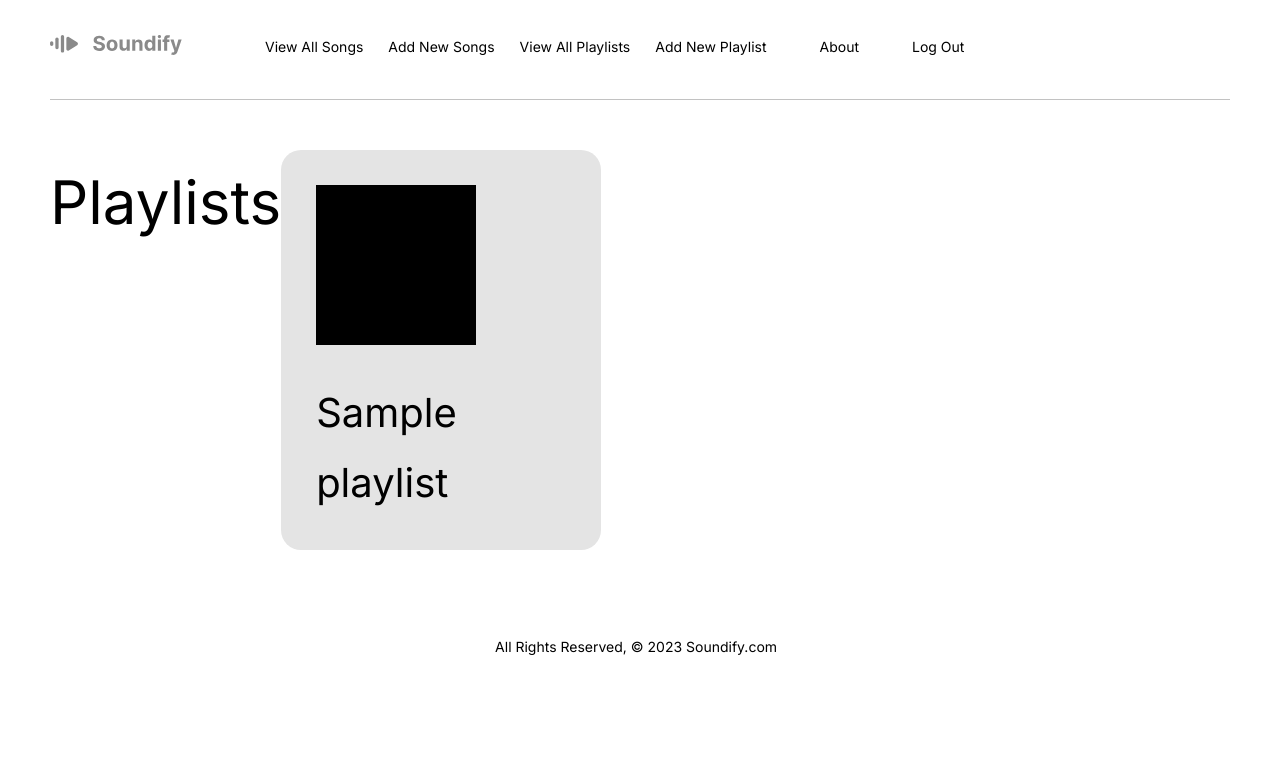
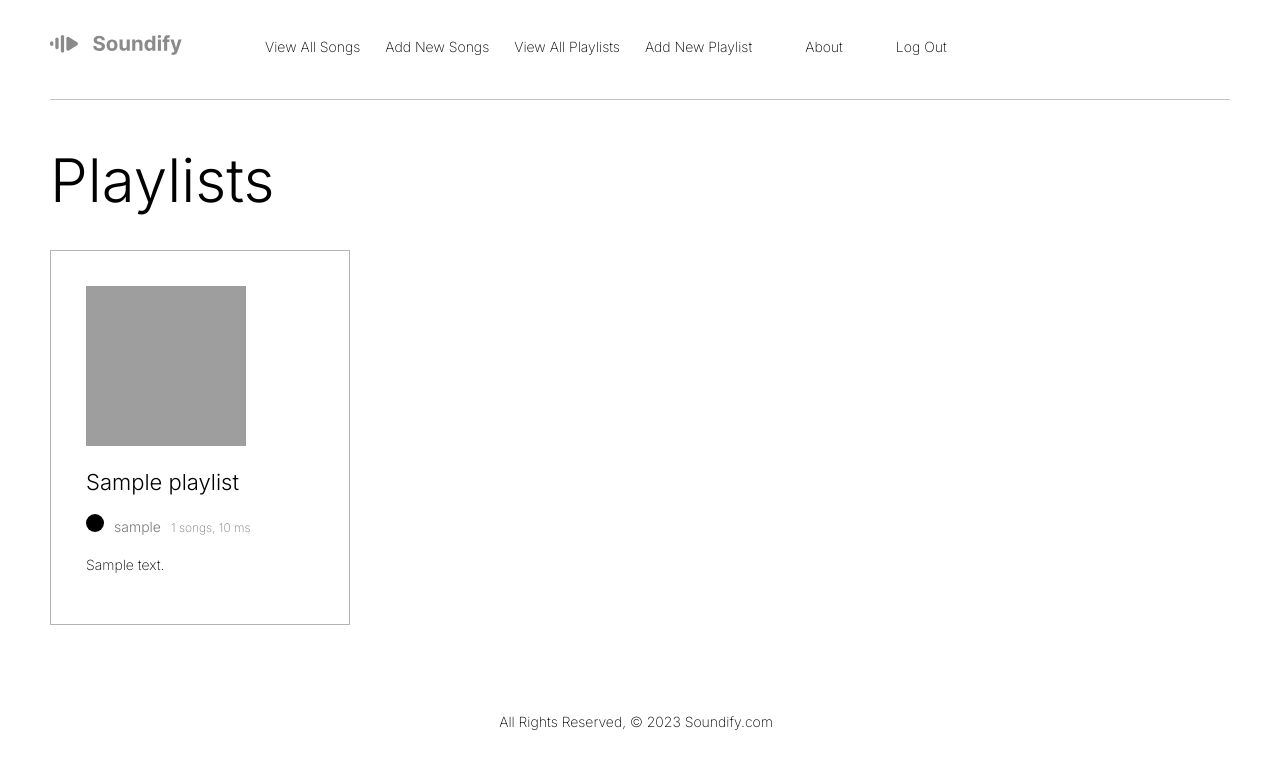
Before and after one commit to seanh101/Soundify, a Django app: page /playlists/ in a window 1280 px wide. Shown: the top 769 px of the page. Run offline with Django 4.2, Linux system fonts and the light colour scheme; a user stored in the database is signed in; tables that the repository leaves empty hold one stand-in row (values such as "Sample post"); grey boxes are pictures that could not be loaded.

Commit message:
Update styling for playlists
Co-authored-by: Marley Sellem <mzsellem@hotmail.com>

```diff
--- a/main_app/static/css/ian.css
+++ b/main_app/static/css/ian.css
@@ -1,8 +1,14 @@
+@import url('https://fonts.googleapis.com/css2?family=Geologica:wght@100;200;300;400;500;600;700;800;900&display=swap');
+
 :root {
     --pl-image-hw: 200px;
     --pl-info-edit-width: 28px;
 
 }
+
+/* *, header, nav {
+    background: rgb(246, 246, 246);
+} */
 
 .pl-card-container {
     width: 100%;
@@ -83,8 +89,6 @@ table {
 
 .song-list-table thead th {
     height: 50px;
-
-
 }
 
 .song-list-table tbody td {
@@ -96,6 +100,8 @@ table {
 
 th {
     text-align: left;
+    letter-spacing: 0.03em;
+    font-weight: 500;
 }
 
 .pl-img-container {
--- a/main_app/static/css/style.css
+++ b/main_app/static/css/style.css
@@ -10,7 +10,8 @@
 *::before,
 *::after {
     box-sizing: border-box;
-    font-family: "Inter", sans-serif;
+    font-family: 'Geologica', sans-serif;
+    font-weight: 200;
 }
 
 @media (prefers-reduced-motion: no-preference) {
@@ -57,10 +58,7 @@ html {
 
 body {
     text-rendering: optimizeLegibility;
-
     background: white;
-    font-family: "Inter", sans-serif;
-    font-weight: 400;
     line-height: 1.75;
     color: #000000;
 }
@@ -70,8 +68,8 @@ h2,
 h3,
 h4,
 h5 {
-    font-family: "Inter", sans-serif;
-    font-weight: 400;
+    font-weight: 300;
+    line-height: 1;
 }
 
 h1 {
@@ -84,6 +82,7 @@ h2 {
 
 h3 {
     font-size: 2.143rem;
+    letter-spacing: -0.005em;
 }
 
 h4 {
@@ -130,6 +129,11 @@ dl {
 sub,
 sup {
     line-height: 0;
+}
+
+th {
+    font-weight: 300;letter-spacing: 0.03em;
+    font-weight: 500;
 }
 
 /* -------------------- End boilerplate -------------------- */
@@ -234,24 +238,44 @@ footer {
     display: flex;
     flex-direction: row;
     justify-content: flex-start;
+    flex-wrap: wrap;
+}
 
+.pl-index-title {
+    width: 90vw;
 }
 
 .pl-card {
-    --h: 400px;
-    --w: calc(400px * 0.8);
+    --h: 375px;
+    --w: calc(var(--h) * 0.8);
     /* 320 */
     height: var(--h);
     width: var(--w);
-    background: #e4e4e4;
-    border-radius: 20px;
+    background: rgba(0,0,0,0);
+    /* border-radius: 20px; */
     padding: 35px;
     overflow-y: hidden;
+    border: 1px solid #B4B4B4;
+    position: relative;
+}
+
+.pl-card a {
+    top:0;
+    left:0;
+    right:0;
+    bottom:0;
+    position: absolute;
+}
+
+.pl-card:hover {
+    background: linear-gradient(180deg, rgba(252, 252, 252, 0.5) 0%, rgba(232, 232, 232, 0.4) 78.12%);
 }
 
 .pl-card-title {
     display: block;
     max-width: calc();
+    margin: 1.25rem 0;
+    margin-bottom: 1.5rem;
 }
 
 h1 {
@@ -263,6 +287,7 @@ h1 {
     background: black;
     height: 160px;
     width: 160px;
+    /* border-radius: 14px; */
 }
 
 .profile-img {
@@ -279,11 +304,15 @@ h1 {
     display: block;
 } */
 
+.pl-card-author, .pl-card-details {
+    color: #797979;
+
+}
+
 .pl-card-author {
-    font-family: "Inter";
     font-style: normal;
-    font-weight: 400;
-    font-size: 20px;
+    font-weight: 300;
+    font-size: 14px;
     line-height: 24px;
     /* leading-trim and text-edge are draft CSS properties.
 
@@ -313,7 +342,6 @@ h1 {
 }
 
 .pl-card-description {
-    font-family: "Inter";
     font-style: normal;
     font-weight: 400;
     font-size: 14px;
--- a/main_app/templates/playlists/detail.html
+++ b/main_app/templates/playlists/detail.html
@@ -18,7 +18,7 @@
 <section class="my-playlists">
     <div class="pl-main">
         <div class="pl-img-container">
-            <img src="" alt="" class="pl-img">
+            <img src="../../static/images/playlistexample.png" alt="" class="pl-img">
             <div class="pl-img-edit">
                 <label for="pl-img-edit-input">Paste image address:</label>
                 <input class="pl-img-edit-input" name="pl-img-edit-input" value="https://...">
--- a/main_app/templates/playlists/index.html
+++ b/main_app/templates/playlists/index.html
@@ -1,19 +1,21 @@
 {% extends 'base.html' %}
 {% block content %}
 
-<h1>Playlists</h1>
+<h1 lcass="pl-index-title">Playlists</h1>
 
 <div class="pl-card-container">
 
     {% for playlist in playlists %}
 
     <div class="pl-card">
-        <div class="img"></div>
-        <div>
-            <a href="{% url 'playlists_detail' playlist.id %}">
-                <h2 class="pl-card-title">{{ playlist.name }}</h2>
-            </a>
+        <a href="{% url 'playlists_detail' playlist.id %}">
+        </a>
+        <div class="pl-img-edit">
+            <label for="pl-img-edit-input">Paste image address:</label>
+            <input class="pl-img-edit-input" name="pl-img-edit-input" value="https://...">
         </div>
+        <img src="../../static/images/playlistexample.png" alt="" class="img">
+            <h4 class="pl-card-title">{{ playlist.name }}</h4>
         <div class="pl-card-author-details-container">
             <div class="profile-img"></div>
             <span class="pl-card-author">
@@ -25,14 +27,18 @@
             </span>
         </div>
         <div>
+            {% if playlist.description %}
             <p>
                 {{ playlist.description }}
             </p>
+            {% else %}
+            <p>
+                This playlist has no description
+            </p>
+            {% endif %}
         </div>
+
     </div>
-
-
-
     {% endfor %}
 </div>
 {% endblock %}
```
